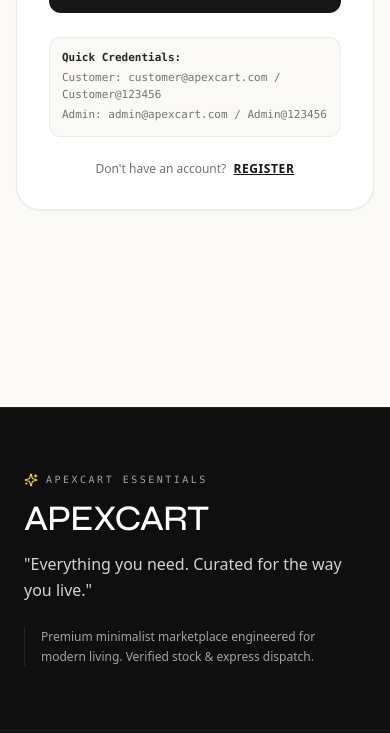
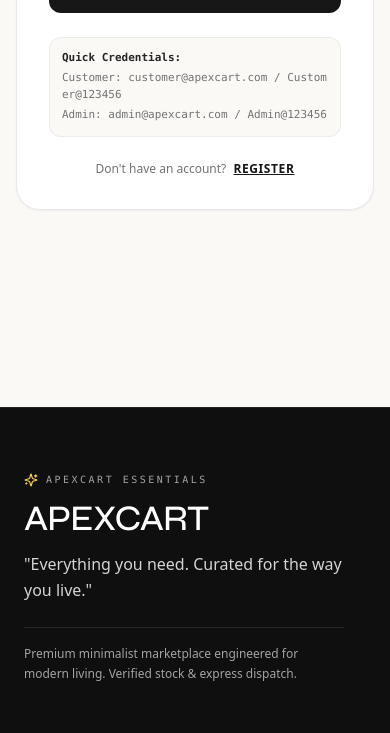
Before and after one commit to goku2422/E-commerce, a React (Vite) app in the folder client/: page /login in a window 390 px wide. Shown: the part 487-1220 px from the top of the page. Built offline with nearby package versions, Linux system fonts and the light colour scheme; no server answers; the HTML template or start-up script is replaced by a standard one.

Commit message:
style(mobile): optimize mobile-first typography wrapping, footer responsiveness, and profile layout

```diff
--- a/client/src/components/Footer.jsx
+++ b/client/src/components/Footer.jsx
@@ -29,7 +29,7 @@ export default function Footer() {
               "Everything you need. Curated for the way you live."
             </p>
           </div>
-          <p className="text-xs text-neutral-400 font-light max-w-xs leading-relaxed border-l border-neutral-800 pl-4 md:pl-6">
+          <p className="text-xs text-neutral-400 font-light max-w-xs leading-relaxed border-t sm:border-t-0 sm:border-l border-neutral-800 pt-4 sm:pt-0 pl-0 sm:pl-6">
             Premium minimalist marketplace engineered for modern living. Verified stock & express dispatch.
           </p>
         </div>
@@ -148,7 +148,7 @@ export default function Footer() {
                   value={email}
                   onChange={(e) => setEmail(e.target.value)}
                   placeholder="Email address"
-                  className="w-full bg-neutral-900 border border-neutral-800 rounded-xl px-4 py-3 text-xs text-white placeholder-neutral-500 focus:outline-none focus:border-neutral-500 font-light transition-colors"
+                  className="w-full bg-neutral-900 border border-neutral-800 rounded-xl pl-4 pr-24 py-3 text-xs text-white placeholder-neutral-500 focus:outline-none focus:border-neutral-500 font-light transition-colors"
                 />
                 <button
                   type="submit"
--- a/client/src/pages/customer/LoginPage.jsx
+++ b/client/src/pages/customer/LoginPage.jsx
@@ -112,10 +112,10 @@ export default function LoginPage() {
             </button>
           </form>
 
-          <div className="p-3 bg-[#faf9f6] rounded-xl border border-neutral-200/60 text-[11px] text-neutral-500 font-mono space-y-1">
+          <div className="p-3 bg-[#faf9f6] rounded-xl border border-neutral-200/60 text-[11px] text-neutral-500 font-mono space-y-1 break-words">
             <p className="font-semibold text-neutral-800">Quick Credentials:</p>
-            <p>Customer: customer@apexcart.com / Customer@123456</p>
-            <p>Admin: admin@apexcart.com / Admin@123456</p>
+            <p className="break-all">Customer: customer@apexcart.com / Customer@123456</p>
+            <p className="break-all">Admin: admin@apexcart.com / Admin@123456</p>
           </div>
 
           <p className="text-center text-xs text-neutral-500 font-light">
--- a/client/src/pages/customer/ProfilePage.jsx
+++ b/client/src/pages/customer/ProfilePage.jsx
@@ -122,7 +122,7 @@ export default function ProfilePage() {
   };
 
   return (
-    <div className="max-w-6xl mx-auto px-6 lg:px-8 py-16 space-y-12">
+    <div className="max-w-6xl mx-auto px-4 sm:px-6 lg:px-8 py-10 sm:py-16 space-y-12">
       <div className="border-b border-neutral-200 pb-6">
         <h1 className="text-4xl sm:text-5xl font-display font-light text-neutral-900 tracking-tight">
           Account Settings
@@ -134,7 +134,7 @@ export default function ProfilePage() {
 
       <div className="grid grid-cols-1 md:grid-cols-2 gap-8">
         {/* Profile Info Form */}
-        <div className="bg-white rounded-3xl p-8 border border-neutral-200/80 shadow-sm space-y-6">
+        <div className="bg-white rounded-3xl p-5 sm:p-8 border border-neutral-200/80 shadow-sm space-y-6">
           <h3 className="text-sm font-semibold text-neutral-400 uppercase tracking-widest flex items-center border-b border-neutral-100 pb-4">
             <User className="w-4 h-4 mr-2 text-neutral-700" /> Personal Details
           </h3>
```
